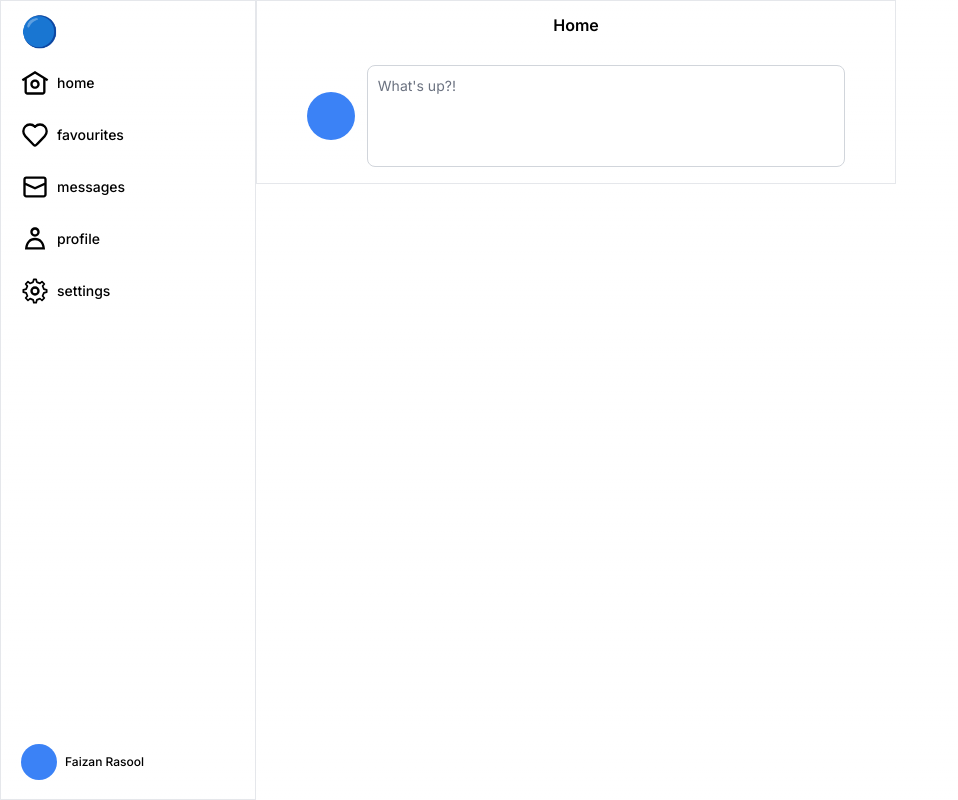
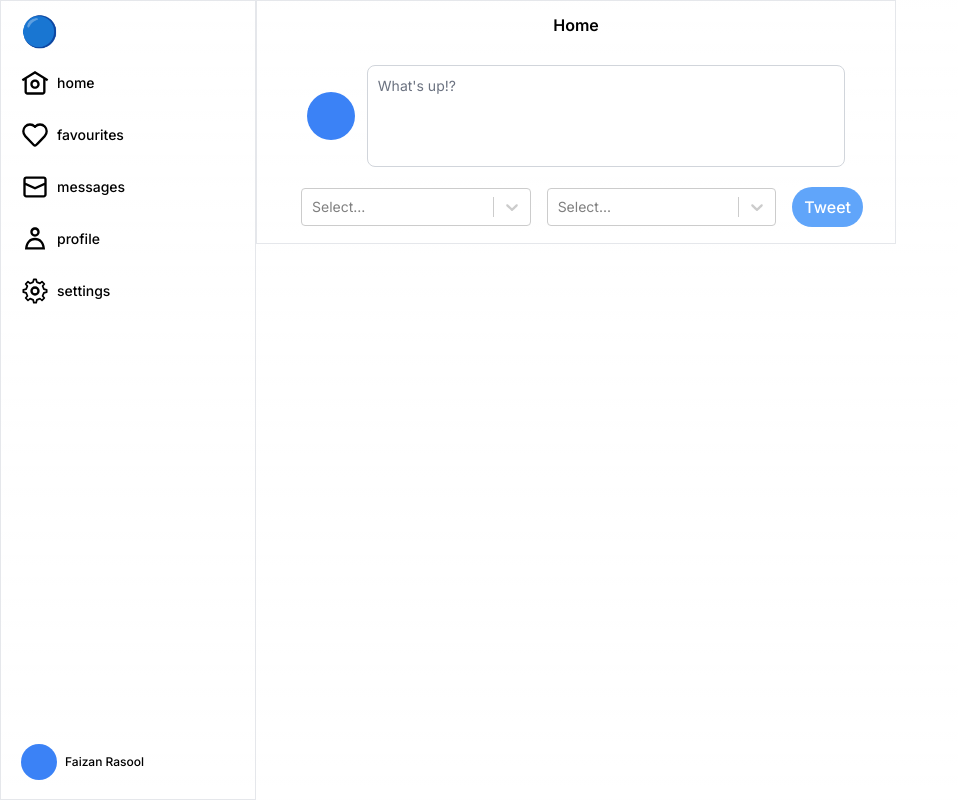
Before and after one commit to faizanraso/huddle, a Next.js app: page /home in a window 1280 px wide. Shown: the whole page, without its empty margins (0-958 px from the left). Built offline with nearby package versions, Linux system fonts and the light colour scheme.

Commit message:
added select options - tweetbox ui complete

```diff
--- a/package.json
+++ b/package.json
@@ -23,6 +23,7 @@
     "postcss": "8.4.23",
     "react": "18.2.0",
     "react-dom": "18.2.0",
+    "react-select": "^5.7.3",
     "tailwindcss": "3.3.2",
     "typescript": "5.0.4"
   },
--- a/src/components/home/tweetbox.tsx
+++ b/src/components/home/tweetbox.tsx
@@ -1,13 +1,22 @@
 "use client";
 
 import React, { useState } from "react";
+import Select from "react-select";
+
+import { uniOptions } from "@/utils/unis";
+import { programOptions } from "@/utils/programs";
 
 export default function TweetBox() {
   const [tweet, setTweet] = useState<String>();
+  const [selectedUni, setSelectedUni] = useState<String>();
+  const [selectedProgram, setSelectedProgram] = useState<String>();
 
   return (
+    <div className="flex flex-col">
       <div className="flex items-center justify-center gap-x-3 px-4">
-      <div className="h-12 w-12 rounded-full bg-blue-500 text-blue-500">.</div>
+        <div className="h-12 w-12 rounded-full bg-blue-500 text-blue-500">
+          .
+        </div>
         <textarea
           id="tweetbox"
           onChange={(e) => {
@@ -15,8 +24,27 @@ export default function TweetBox() {
           }}
           rows={4}
           className="block w-10/12 resize-none rounded-lg border border-gray-300 p-2.5 text-sm text-gray-900 "
-        placeholder="What's up?!"
+          placeholder="What's up!?"
         />
+      </div>
+      <div className="ml-3 flex flex-row place-content-between items-center gap-x-4 px-4 pt-5">
+        <Select
+          className="w-full text-sm text-black"
+          defaultValue={selectedUni}
+          onChange={(val) => console.log(val)}
+          options={uniOptions}
+        />
+        <Select
+          className="w-full text-sm text-black"
+          defaultValue={selectedProgram}
+          onChange={(val) => console.log(val)}
+          options={programOptions}
+        />
+
+        <button className="rounded-full bg-blue-400 px-3 py-2 font-medium text-white">
+          Tweet
+        </button>
+      </div>
     </div>
   );
 }
--- /dev/null
+++ b/src/utils/programs.tsx
@@ -0,0 +1,25 @@
+export const programOptions = [
+  { value: "Anthropology", label: "Anthropology" },
+  { value: "Biology", label: "Biology" },
+  { value: "Business Administration", label: "Business Administration" },
+  { value: "Chemistry", label: "Chemistry" },
+  { value: "Computer Science", label: "Computer Science" },
+  { value: "Education", label: "Education" },
+  { value: "Engineering", label: "Engineering" },
+  { value: "English", label: "English" },
+  { value: "Environmental Science", label: "Environmental Science" },
+  { value: "Fine Arts", label: "Fine Arts" },
+  { value: "Health Sciences", label: "Health Sciences" },
+  { value: "History", label: "History" },
+  { value: "International Relations", label: "International Relations" },
+  { value: "Law", label: "Law" },
+  { value: "Mathematics", label: "Mathematics" },
+  { value: "Media Studies", label: "Media Studies" },
+  { value: "Music", label: "Music" },
+  { value: "Nursing", label: "Nursing" },
+  { value: "Physics", label: "Physics" },
+  { value: "Psychology", label: "Psychology" },
+  { value: "Social Sciences", label: "Social Sciences" },
+  { value: "Sociology", label: "Sociology" },
+  { value: "Other", label: "Other" },
+];
--- /dev/null
+++ b/src/utils/unis.tsx
@@ -0,0 +1,25 @@
+export const uniOptions = [
+  { value: "Algoma University", label: "Algoma University" },
+  { value: "Brock University", label: "Brock University" },
+  { value: "Carleton University", label: "Carleton University" },
+  { value: "University of Guelph", label: "University of Guelph" },
+  { value: "Lakehead University", label: "Lakehead University" },
+  { value: "Laurentian University", label: "Laurentian University" },
+  { value: "McMaster University", label: "McMaster University" },
+  { value: "OCAD University", label: "OCAD University" },
+  { value: "Ontario Tech University", label: "Ontario Tech University" },
+  { value: "University of Ottawa", label: "University of Ottawa" },
+  { value: "University of Toronto", label: "University of Toronto" },
+  {
+    value: "Toronto Metropolitan University",
+    label: "Toronto Metropolitan University",
+  },
+  { value: "Western University", label: "Western University" },
+  { value: "Wilfrid Laurier University", label: "Wilfrid Laurier University" },
+  { value: "University of Windsor", label: "University of Windsor" },
+  { value: "York University", label: "York University" },
+  {
+    value: "Other",
+    label: "Other",
+  },
+];
```
Also changed, not shown: 1 other file (tests, documents, lock files or other folders). Lines whose indentation alone changed are shown as unchanged.
